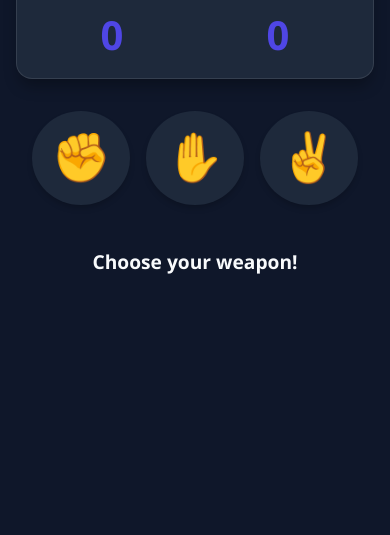
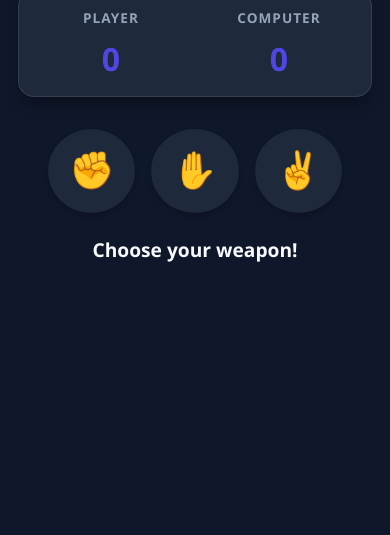
Before and after one commit to birukasmerom191919-ship-it/Rock_Paper_Scissors_Game, a plain HTML site: page index.html in a window 390 px wide. Shown: the part 339-874 px from the top of the page. Before the commit the page ends 844 px from the top, so only its background shows below. Drawn offline with Linux system fonts and the light colour scheme.

Commit message:
commited

```diff
--- a/Script.js
+++ b/Script.js
@@ -1,5 +1,4 @@
 // Initialize scores by checking session storage.
-// If nothing is saved yet, it defaults to 0. It will reset when the tab closes.
 let userScore = parseInt(sessionStorage.getItem("userScore")) || 0;
 let compScore = parseInt(sessionStorage.getItem("compScore")) || 0;
 
--- a/Style.css
+++ b/Style.css
@@ -1,3 +1,4 @@
+/* Modern CSS Design */
 :root {
   --primary: #4f46e5;
   --bg: #0f172a;
@@ -13,47 +14,36 @@ body {
   flex-direction: column;
   align-items: center;
   justify-content: center;
-  /* 100dvh accounts for mobile browser address bars */
-  min-height: 100dvh;
+  min-height: 100vh;
   margin: 0;
-  padding: 1rem;
-  box-sizing: border-box;
-  text-align: center;
 }
 
-/* Fluid Typography: scales smoothly between 2rem and 3rem based on screen width */
 h1 {
-  margin-bottom: 1rem;
-  font-size: clamp(2rem, 5vw, 3rem);
+  margin-bottom: 0.5rem;
+  font-size: 2.5rem;
   letter-spacing: 1px;
 }
 
-/* Scoreboard */
+/* Scoreboard Styling */
 .scoreboard {
   display: flex;
-  flex-wrap: wrap; /* Allows stacking on extremely small screens */
-  justify-content: center;
-  gap: clamp(1.5rem, 4vw, 3rem);
+  gap: 3rem;
   background: var(--card-bg);
-  padding: clamp(1rem, 3vw, 1.5rem) clamp(1.5rem, 5vw, 3rem);
+  padding: 1.5rem 3rem;
   border-radius: 16px;
-  margin-bottom: clamp(2rem, 5vw, 3rem);
+  margin-bottom: 3rem;
   box-shadow: 0 10px 15px -3px rgba(0, 0, 0, 0.3);
   border: 1px solid rgba(255, 255, 255, 0.1);
-  width: 100%;
-  max-width: 400px;
-  box-sizing: border-box;
 }
 
 .score-card {
   text-align: center;
-  flex: 1;
   min-width: 80px;
 }
 
 .score-card h2 {
   margin: 0 0 10px 0;
-  font-size: clamp(0.9rem, 2vw, 1.2rem);
+  font-size: 1.2rem;
   color: #94a3b8;
   text-transform: uppercase;
   letter-spacing: 2px;
@@ -61,70 +51,184 @@ h1 {
 
 .score-card p {
   margin: 0;
-  font-size: clamp(2.5rem, 6vw, 3.5rem);
+  font-size: 3rem;
   font-weight: bold;
   color: var(--primary);
 }
 
-/* Choices Area */
+/* Game Buttons Styling */
 .choices {
   display: flex;
-  flex-wrap: wrap; /* Prevents squishing on tiny phones */
-  justify-content: center;
-  gap: clamp(1rem, 3vw, 2rem);
-  width: 100%;
-  max-width: 600px;
+  gap: 2rem;
 }
 
 button {
   background: var(--card-bg);
   border: 3px solid transparent;
   color: var(--text);
-  font-size: clamp(3rem, 8vw, 5rem); /* Emojis will scale smoothly */
-  padding: clamp(1rem, 3vw, 2rem);
+  font-size: 4rem;
+  padding: 2rem;
   border-radius: 50%;
   cursor: pointer;
-  transition:
-    transform 0.2s ease,
-    border-color 0.2s ease,
-    box-shadow 0.2s ease;
+  transition: all 0.3s ease;
   box-shadow: 0 4px 6px -1px rgba(0, 0, 0, 0.2);
-  /* Keeps buttons structurally sound */
-  flex: 0 1 auto;
 }
 
-/* Hover effects ONLY apply on devices with a mouse (prevents sticky mobile taps) */
-@media (hover: hover) {
-  button:hover {
-    transform: translateY(-10px) scale(1.1);
-    border-color: var(--primary);
-    box-shadow: 0 20px 25px -5px rgba(79, 70, 229, 0.4);
-  }
+/* Hover and Click Animations */
+button:hover {
+  transform: translateY(-10px) scale(1.1);
+  border-color: var(--primary);
+  box-shadow: 0 20px 25px -5px rgba(79, 70, 229, 0.4);
 }
 
-/* Active click/tap effect for ALL devices */
 button:active {
   transform: translateY(0) scale(0.95);
 }
 
-/* Result Text */
+/* Result Text Styling */
 .result {
-  margin-top: clamp(2rem, 5vw, 3rem);
-  font-size: clamp(1.2rem, 4vw, 1.8rem);
+  margin-top: 3rem;
+  font-size: 1.8rem;
   font-weight: 600;
-  min-height: 3rem; /* Prevents layout from jumping up and down */
-  display: flex;
-  align-items: center;
-  justify-content: center;
-  padding: 0 1rem;
+  height: 2.5rem;
+  text-align: center;
 }
 
+/* Dynamic Colors for Win/Lose/Draw */
 .winner {
   color: #10b981;
-}
+} /* Green */
+
 .loser {
   color: #ef4444;
-}
+} /* Red */
+
 .draw {
   color: #eab308;
+} /* Yellow */
+
+/* ===========================
+   RESPONSIVE DESIGN
+=========================== */
+
+/* Tablets */
+@media (max-width: 768px) {
+  body {
+    padding: 20px;
+    justify-content: center;
+  }
+
+  h1 {
+    font-size: 2rem;
+    text-align: center;
+  }
+
+  .scoreboard {
+    gap: 2rem;
+    padding: 1.2rem 2rem;
+    margin-bottom: 2rem;
+  }
+
+  .score-card h2 {
+    font-size: 1rem;
+  }
+
+  .score-card p {
+    font-size: 2.5rem;
+  }
+
+  .choices {
+    gap: 1.5rem;
+    flex-wrap: wrap;
+    justify-content: center;
+  }
+
+  button {
+    font-size: 3rem;
+    padding: 1.5rem;
+  }
+
+  .result {
+    font-size: 1.5rem;
+    margin-top: 2rem;
+    height: auto;
+    min-height: 2rem;
+  }
 }
+
+/* Mobile Phones */
+@media (max-width: 480px) {
+  body {
+    padding: 15px;
+  }
+
+  h1 {
+    font-size: 1.7rem;
+  }
+
+  .scoreboard {
+    width: 100%;
+    max-width: 320px;
+    justify-content: space-between;
+    gap: 1rem;
+    padding: 1rem;
+  }
+
+  .score-card {
+    min-width: auto;
+    flex: 1;
+  }
+
+  .score-card h2 {
+    font-size: 0.85rem;
+    letter-spacing: 1px;
+  }
+
+  .score-card p {
+    font-size: 2rem;
+  }
+
+  .choices {
+    gap: 1rem;
+  }
+
+  button {
+    font-size: 2.3rem;
+    padding: 1.1rem;
+  }
+
+  .result {
+    font-size: 1.2rem;
+    margin-top: 1.5rem;
+    padding: 0 10px;
+    line-height: 1.4;
+  }
+}
+
+/* Very Small Devices */
+@media (max-width: 320px) {
+  h1 {
+    font-size: 1.4rem;
+  }
+
+  .scoreboard {
+    padding: 0.8rem;
+  }
+
+  .score-card h2 {
+    font-size: 0.75rem;
+  }
+
+  .score-card p {
+    font-size: 1.7rem;
+  }
+
+  button {
+    font-size: 2rem;
+    padding: 0.9rem;
+  }
+
+  .result {
+    font-size: 1rem;
+  }
+}
```
